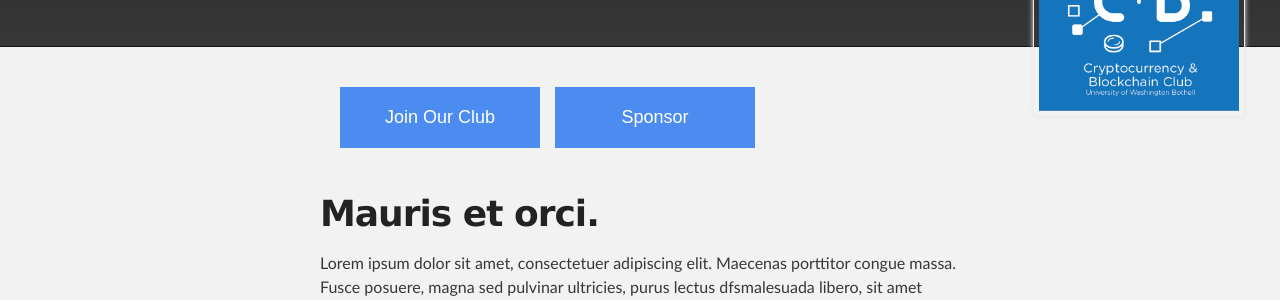
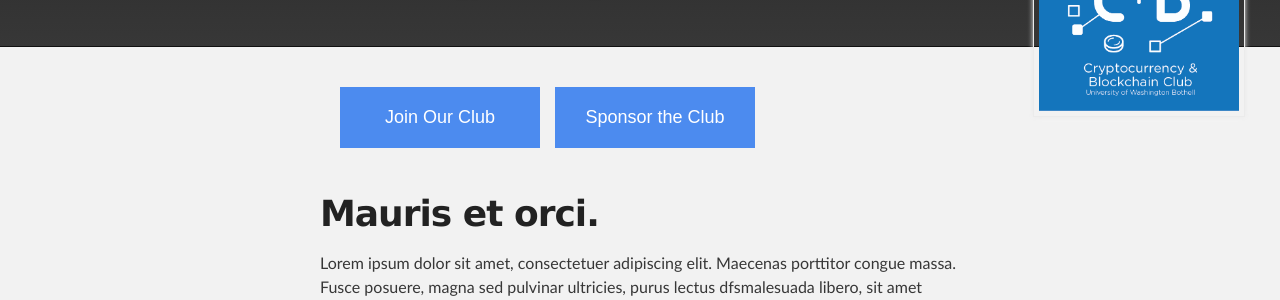
Before and after one commit to satrask/satrask-webtest-repo.github.io, a Jekyll site: the page built from index.md, in a window 1280 px wide. Shown: the part 442-742 px from the top of the page. Built offline with Jekyll 4.4.1, drawn with Linux system fonts in a browser that asks for light colours; our own code applies the rules of GitHub Pages for plain Markdown files.

Commit message:
Update index.md

```diff
--- a/index.md
+++ b/index.md
@@ -37,7 +37,7 @@ p.clear{
 
 <ul class="subnav">
     <li class="subnav"><button onclick="window.open('https://docs.google.com/forms/d/e/1FAIpQLSc5QAUczsbUuFqFCKZyUC3Y8iaiHrG5lUIzpAQb9_yza9mV0A/viewform', '_blank')" class="button">Join Our Club</button></li>
-    <li class="subnav"><button onclick="window.location.href='./another-page.html'" class="button">Sponsor</button></li>
+    <li class="subnav"><button onclick="window.location.href='./another-page.html'" class="button">Sponsor the Club</button></li>
 </ul>
 
 <p class="clear"> </p>
```
